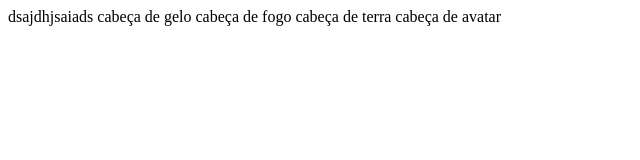
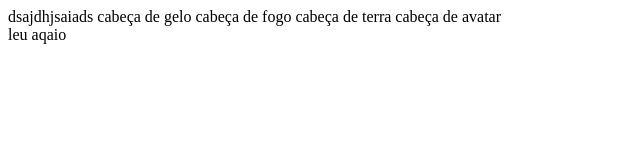
Before and after one commit to Cabecas-de-gelo/teste, a plain HTML site: page index.html in a window 1280 px wide. Shown: the full height of the page, 0-640 px from the left. Drawn offline with Linux system fonts and the light colour scheme.

Commit message:
Update index.html
teste 2

```diff
--- a/index.html
+++ b/index.html
@@ -14,7 +14,7 @@
         cabeça de avatar
     </div>
     <div>
-
+        leu aqaio
     </div>
 </body>
 </html>
```
